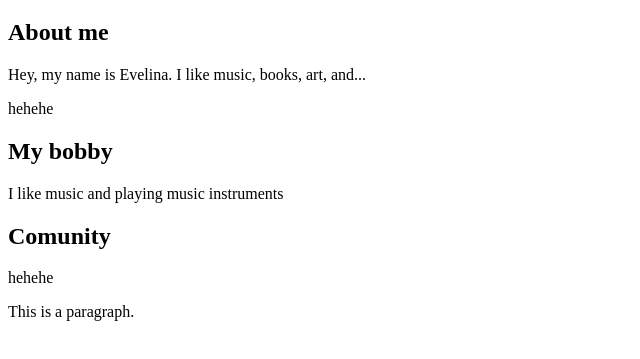
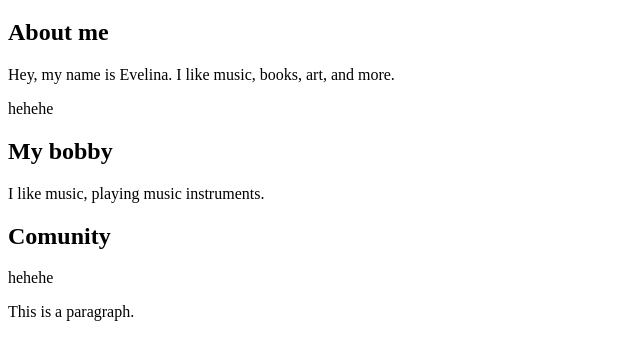
Before and after one commit to eveelliiina/my-second-webpage, a plain HTML site: page index.html in a window 1280 px wide. Shown: the part 61-420 px from the top of the page, without its empty margins (0-640 px from the left). Drawn offline with Linux system fonts and the light colour scheme.

Commit message:
Update index.html

```diff
--- a/index.html
+++ b/index.html
@@ -5,11 +5,11 @@
 <h1>Welcome to my hobby website</h1>
 
 <h2>About me</h2>
-<p>Hey, my name is Evelina. I like music, books, art, and...</p>
+<p>Hey, my name is Evelina. I like music, books, art, and more.</p>
 <p>hehehe</p>
 
 <h2>My bobby</h2>
-<p>I like music and playing music instruments</p>
+<p>I like music, playing music instruments.</p>
 
 <h2>Comunity</h2>
 <p>hehehe</p>
```
